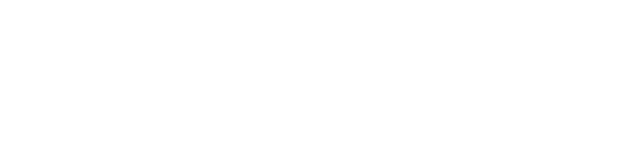
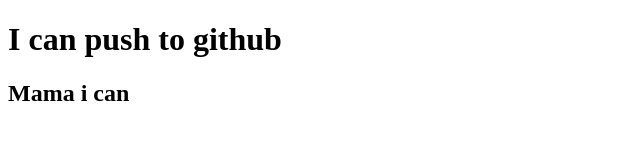
Before and after one commit to lutfour7/my-first-ripo2, a plain HTML site: page index.html in a window 1280 px wide. Shown: the whole page, without its empty margins (0-640 px from the left). Drawn offline with Linux system fonts and the light colour scheme.

Commit message:
my secend commit

```diff
--- a/index.html
+++ b/index.html
@@ -7,6 +7,8 @@
   <title> My First github Repo</title>
 </head>
 <body>
+  <h1> I can push to github </h1>
+  <h2> Mama i can</h2>
 
 </body>
 </html>
```
